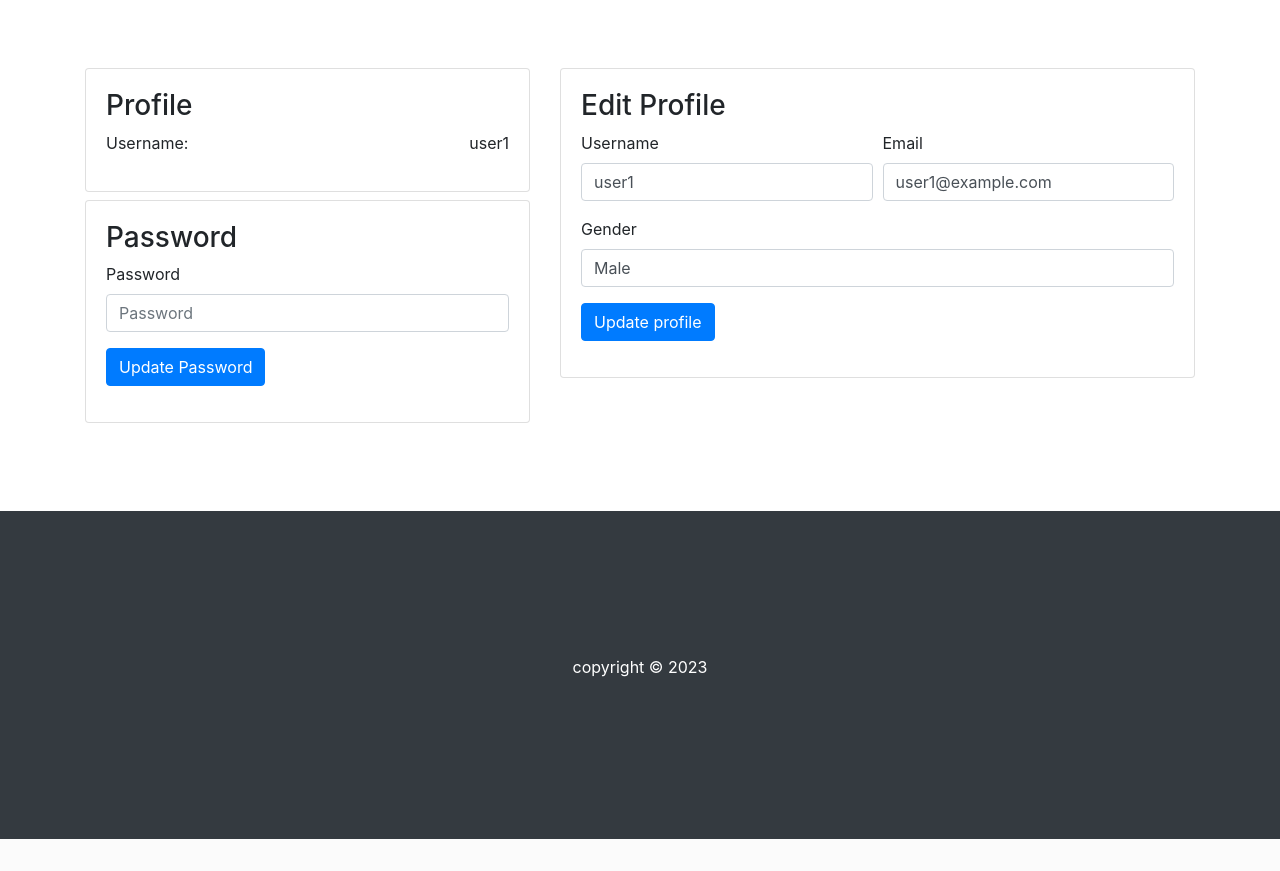
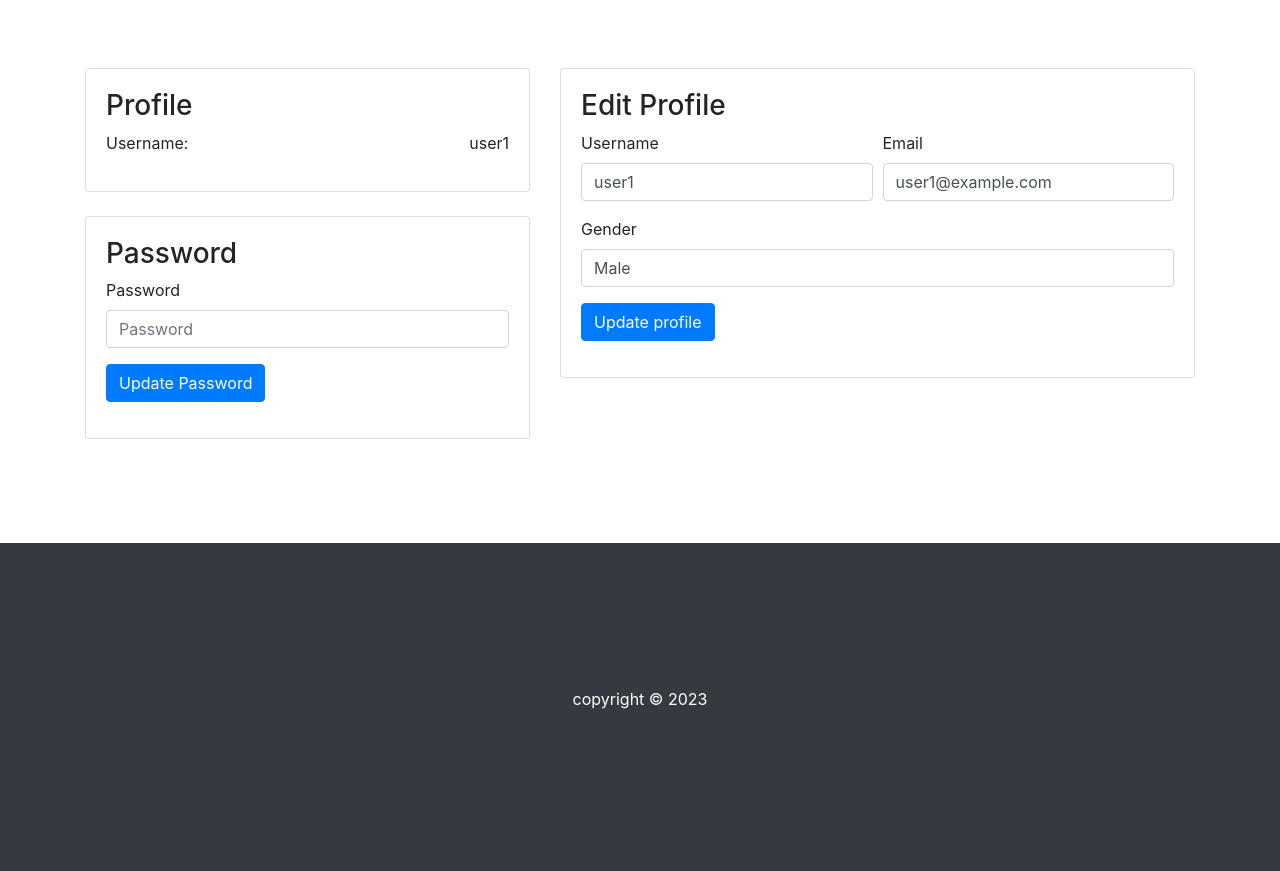
Before and after one commit to Jean-pierre14/user-level, a PHP site: page /profile.php in a window 1280 px wide. Shown: the part 156-1027 px from the top of the page. Before the commit the page ends 995 px from the top, so only its background shows below. Run offline with PHP 8.4, Linux system fonts and the light colour scheme; a user stored in the database is signed in; some libraries are stand-ins or nearby versions.

Commit message:
Profile margin

```diff
--- a/profile.php
+++ b/profile.php
@@ -8,14 +8,14 @@
     <div class="container">
         <div class="row py-5 justify-content-center">
             <div class="col-md-5 my-2">
-                <div class="mb-2 card card-body">
+                <div class="mb-4 card card-body">
                     <h3>Profile</h3>
                     <p class="d-flex justify-content-between align-items-center">
                         <span>Username:</span>
                         <span><?= $_SESSION['username'];?></span>
                     </p>
                 </div>
-                <div class="my-2 card card-body">
+                <div class="mb-4 card card-body">
                     <h3>Password</h3>
                     <form action="" method="post">
                         <div class="form-group">
```
